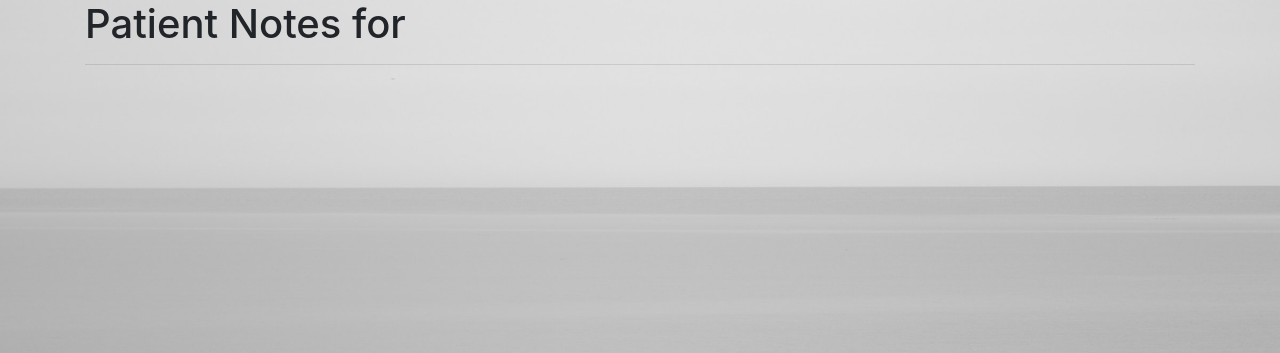
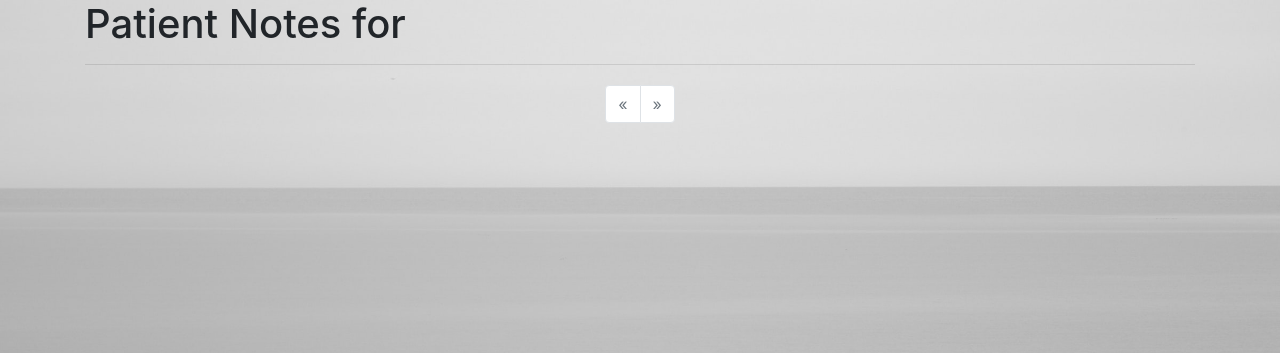
Before and after one commit to YoungHaYoo12/MediCal, a Python web app: template app/templates/patient_notes/list.html in a window 1280 px wide. Shown: the part 67-420 px from the top of the page. Run offline with Jinja, Linux system fonts and the light colour scheme; the template is opened without the code that fills it, so the values that code supplies are empty; some libraries are stand-ins or nearby versions.

Commit message:
Add pagination to patient_notes.list page.

```diff
--- a/app/static/css/main.css
+++ b/app/static/css/main.css
@@ -111,6 +111,11 @@
   min-height:48px;
 }
 
+.patient-notes-list-wrapper .pagination {
+    display:flex;
+    justify-content:center;
+    margin-top:20px;
+}
 /* ------- month.html -------*/
 .month {
   height:100%;
--- a/app/templates/patient_notes/list.html
+++ b/app/templates/patient_notes/list.html
@@ -1,6 +1,8 @@
 {% extends "base.html" %}
+{% import 'macros.html' as macros %}
 {% block content %}
-<div class="container">
+<div class="patient-notes-list-wrapper">
+<div class="container patient-notes-list-wrapper">
   <h1>
     Patient Notes for {{patient.first_name}} {{patient.last_name}}
   </h1>
@@ -26,4 +28,7 @@
     {% endfor %}
   </ul>
 </div>
+
+{{macros.pagination_widget(pagination,'patient_notes.list',patient_id=patient.id)}}
+</div>
 {% endblock %}
```
Also changed, not shown: app/patient_notes/views.py (+6 -3 lines).
